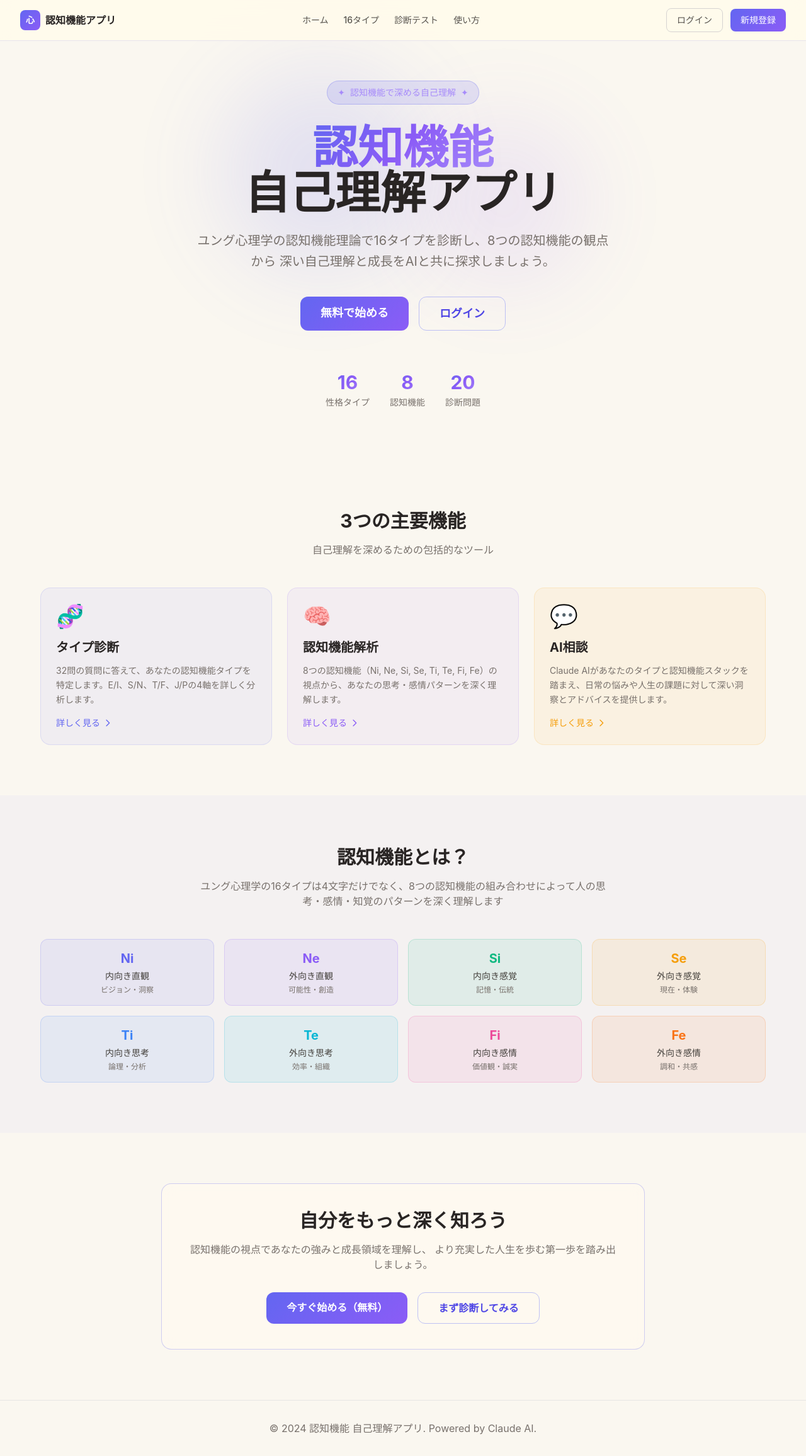
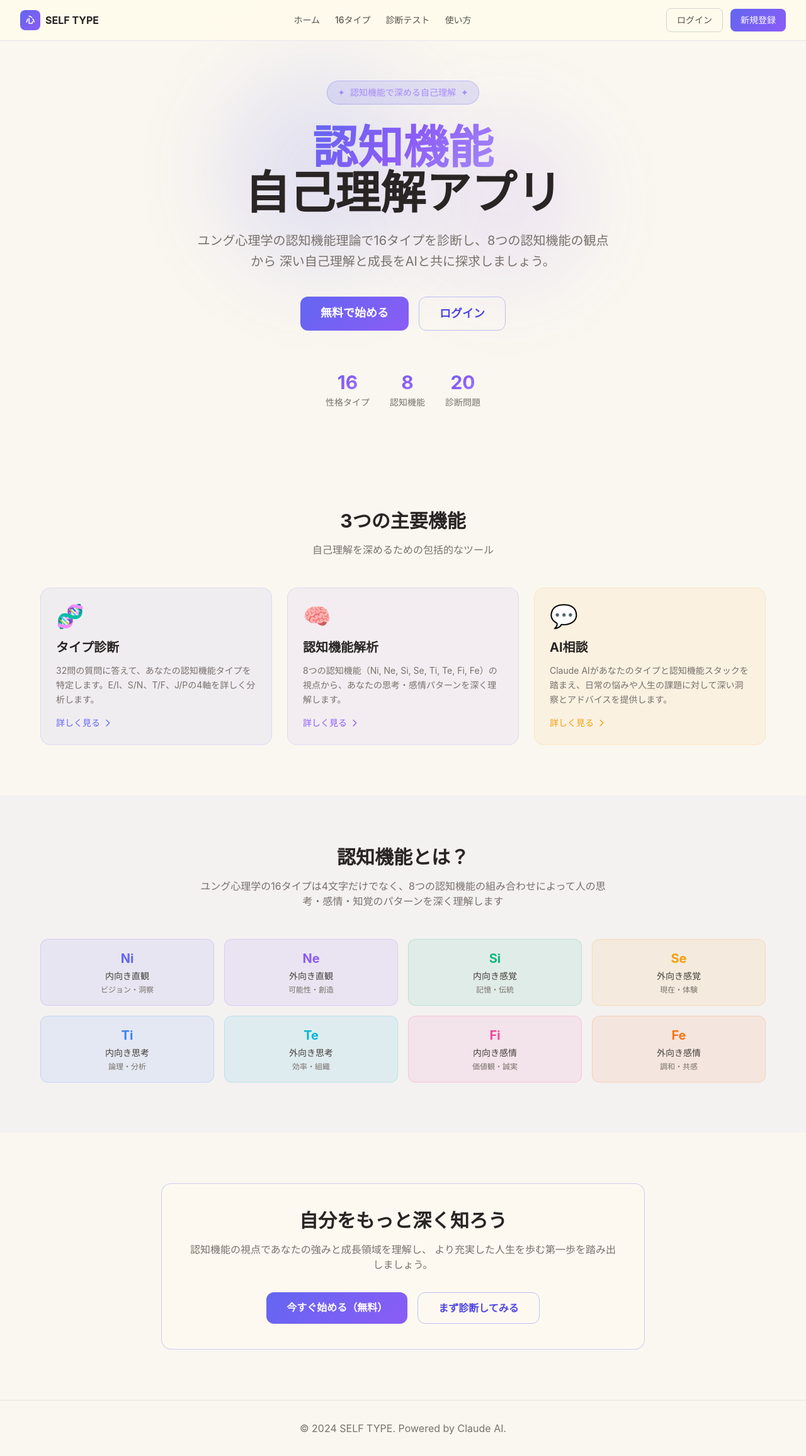
Before and after one commit to yaguyan1996/mbti-app, a Next.js app: page / in a window 1280 px wide. Shown: the whole page at 63% size. Built offline with nearby package versions, Linux system fonts and the light colour scheme; no server answers.

Commit message:
アプリ名をSELF TYPEに決定

```diff
--- a/app/guide/page.tsx
+++ b/app/guide/page.tsx
@@ -60,7 +60,7 @@ export default function GuidePage() {
         {/* Header */}
         <div className="text-center mb-12 animate-fade-in">
           <h1 className="text-3xl font-bold text-stone-800 mb-3">使い方ガイド</h1>
-          <p className="text-stone-500">認知機能アプリの使い方をご説明します</p>
+          <p className="text-stone-500">SELF TYPEの使い方をご説明します</p>
         </div>
 
         {/* Section 1: Steps */}
--- a/app/layout.tsx
+++ b/app/layout.tsx
@@ -2,7 +2,7 @@ import type { Metadata } from 'next'
 import './globals.css'
 
 export const metadata: Metadata = {
-  title: '認知機能 自己理解アプリ',
+  title: 'SELF TYPE',
   description: 'ユング心理学の認知機能理論で深める自己理解 - 16タイプ診断とAI相談',
 }
 
--- a/app/login/page.tsx
+++ b/app/login/page.tsx
@@ -64,7 +64,7 @@ export default function LoginPage() {
             >
               心
             </div>
-            <span className="text-stone-800 font-bold text-lg">認知機能アプリ</span>
+            <span className="text-stone-800 font-bold text-lg">SELF TYPE</span>
           </Link>
         </div>
 
--- a/app/page.tsx
+++ b/app/page.tsx
@@ -229,7 +229,7 @@ export default function HomePage() {
 
       {/* Footer */}
       <footer className="py-8 px-4 text-center text-stone-500 border-t border-stone-200">
-        <p>© 2024 認知機能 自己理解アプリ. Powered by Claude AI.</p>
+        <p>© 2024 SELF TYPE. Powered by Claude AI.</p>
       </footer>
     </div>
   )
--- a/app/register/page.tsx
+++ b/app/register/page.tsx
@@ -71,7 +71,7 @@ export default function RegisterPage() {
             >
               心
             </div>
-            <span className="text-stone-800 font-bold text-lg">認知機能アプリ</span>
+            <span className="text-stone-800 font-bold text-lg">SELF TYPE</span>
           </Link>
         </div>
 
--- a/components/Navbar.tsx
+++ b/components/Navbar.tsx
@@ -24,7 +24,7 @@ export default function Navbar() {
               心
             </div>
             <span className="font-bold text-stone-800 group-hover:text-indigo-600 transition-colors">
-              認知機能アプリ
+              SELF TYPE
             </span>
           </Link>
 
```
